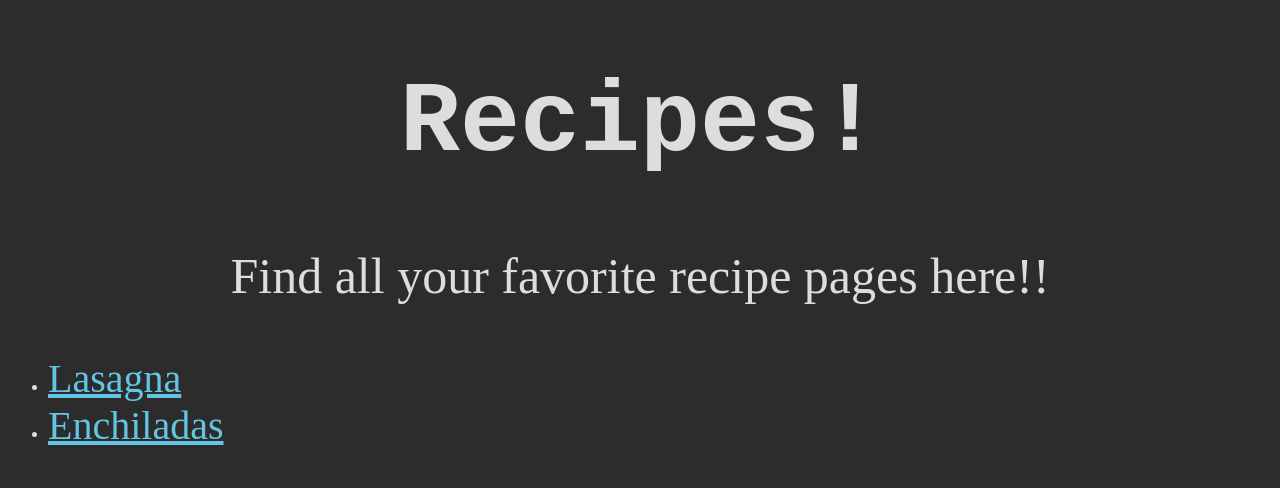
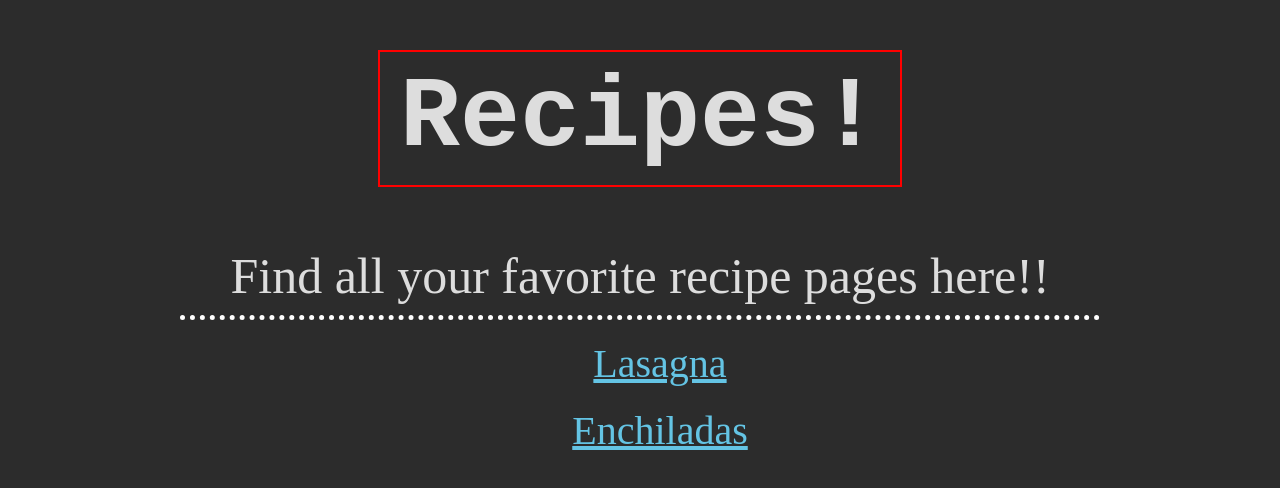
Before and after one commit to HunterHaller/odin-recipes, a plain HTML site: page index.html in a window 1280 px wide. Drawn offline with Linux system fonts and the light colour scheme.

Commit message:
Updated index.html per box model section instructions

```diff
--- a/styles.css
+++ b/styles.css
@@ -4,16 +4,33 @@ body{
 }
 
 #header{
+    width: 500px;
     font-size: 100px;
     text-align: center;
     font-family: monospace;
     font-weight: 800;
+    margin: 50px auto;
+    border: 2px solid red;
+    padding: 10px;
 }
 
 .para{
+    width: 900px;
     font-size: 50px;
     text-align: center;
     font-family: serif;
+    margin: 20px auto;
+    padding: 10px;
+    border-bottom: 5px dotted white;
+}
+
+ul{
+    text-align: center;
+    list-style: none;
+}
+
+li{
+    margin: 20px;
 }
 
 a {
```
